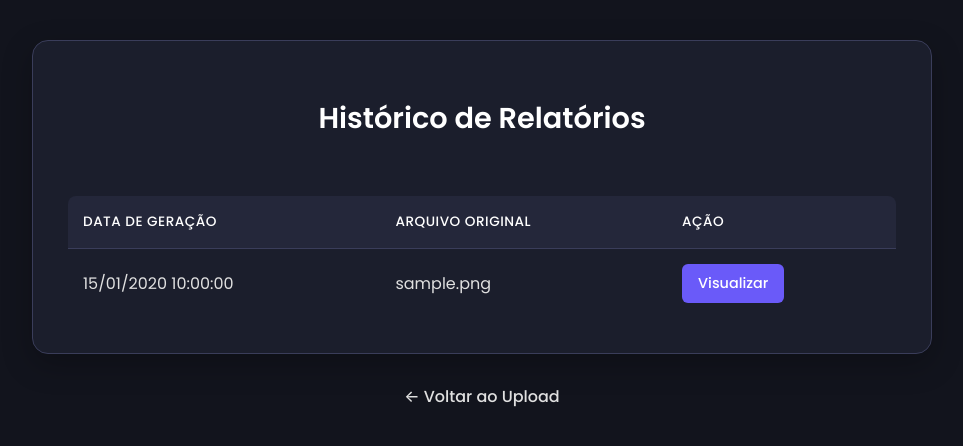
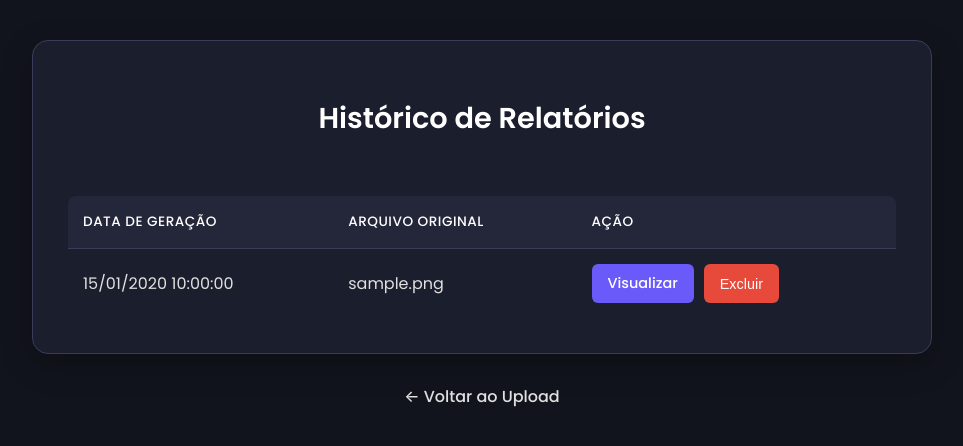
Before and after one commit to leonardosete/meu-dash, a Flask app: page /relatorios in a window 1280 px wide. Shown: the top 446 px of the page, without its empty margins (158-1121 px from the left). Run offline with Flask 3, Linux system fonts and the light colour scheme; tables that the repository leaves empty hold one stand-in row (values such as "Sample post").

Commit message:
v1 subindo no k8s - melhorias finais - 61

```diff
--- a/templates/relatorios.html
+++ b/templates/relatorios.html
@@ -104,6 +104,12 @@
         .action-link:hover {
             background-color: #5848d8;
         }
+        .btn-danger { background-color: #e74a3b; color: white; }
+        .btn-danger:hover { background-color: #c23325; }
+        .btn { padding: 8px 16px; border-radius: 6px; text-decoration: none; font-weight: 500; font-size: 0.9em; text-align: center; transition: background-color 0.2s ease; border: none; cursor: pointer; }
+        .action-buttons { display: flex; gap: 10px; }
+
+
         .back-link {
             display: inline-block;
             text-align: center;
@@ -139,7 +145,12 @@
                         <tr>
                             <td>{{ report.timestamp.strftime('%d/%m/%Y %H:%M:%S') }}</td>
                             <td>{{ report.original_filename }}</td>
-                            <td><a href="{{ report.url }}" class="action-link">Visualizar</a></td>
+                            <td>
+                                <div class="action-buttons">
+                                    <a href="{{ report.url }}" class="btn action-link">Visualizar</a>
+                                    <button class="btn btn-danger" onclick="deleteReport({{ report.id }}, this)">Excluir</button>
+                                </div>
+                            </td>
                         </tr>
                         {% endfor %}
                     </tbody>
@@ -150,5 +161,32 @@
             <a href="/" class="back-link">&larr; Voltar ao Upload</a>
         </div>
     </div>
+
+    <script>
+    function deleteReport(reportId, buttonElement) {
+        if (confirm(`Tem certeza de que deseja excluir o relatório ${reportId}? Esta ação não pode ser desfeita.`)) {
+            fetch(`/report/delete/${reportId}`, {
+                method: 'POST',
+                headers: {
+                    'Content-Type': 'application/json'
+                }
+            })
+            .then(response => response.json())
+            .then(data => {
+                if (data.status === 'success') {
+                    alert('Relatório excluído com sucesso!');
+                    // Remove a linha da tabela da interface
+                    buttonElement.closest('tr').remove();
+                } else {
+                    alert('Erro ao excluir o relatório: ' + data.message);
+                }
+            })
+            .catch(error => {
+                console.error('Erro:', error);
+                alert('Ocorreu um erro de comunicação com o servidor.');
+            });
+        }
+    }
+    </script>
 </body>
 </html>
```
